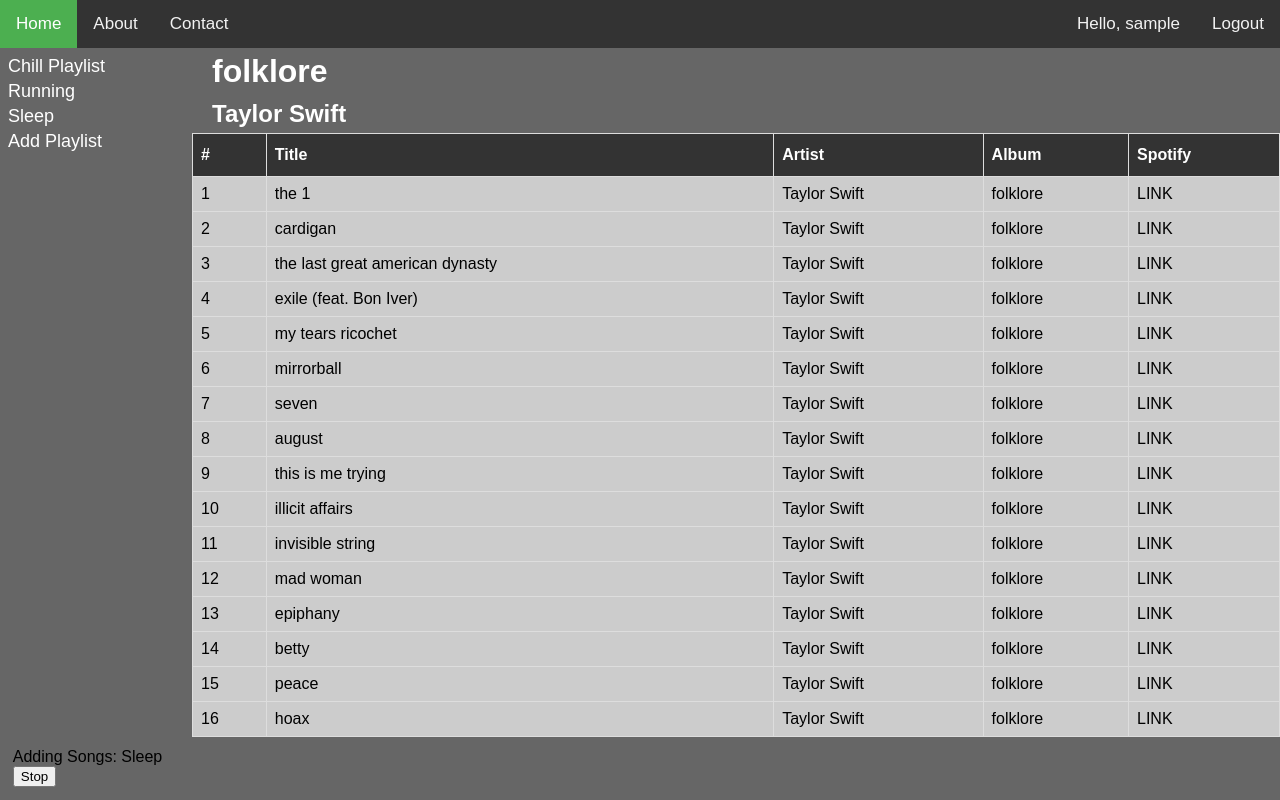
After one commit to rschneider98/CS470APP, a Flask app: page /browse/1/1 in a window 1280 px wide. The commit adds this page. Run offline with Flask 2, Linux system fonts and the light colour scheme; the visitor is signed in with stand-in values (Sample User, id 1).

Commit message:
styled dynamic tables

```diff
--- a/src/app.py
+++ b/src/app.py
@@ -5,37 +5,68 @@
 from flask import (
     Flask,
     redirect,
+    flash,
     url_for,
     request,
+    session,
     make_response,
     render_template
 )
 import mysql              # mysql connector library
-import sqlalchemy as sql  # sqlalchemy is used to connect to db
+# sqlalchemy is used to connect to db
+import sqlalchemy as sql
+from sqlalchemy.sql import text
+from sqlalchemy.exc import IntegrityError
+from sqlalchemy import (
+    Table,
+    Column,
+    Integer,
+    LargeBinary,
+    String,
+    MetaData
+)
 import pandas as pd       # used to execute SQL statements on sqlalchemy engine
-import sha3               # cryptographic hash for user verification
-from markupsafe import escape
+import hashlib            # cryptographic hash for user verification
+import random
 
 # SET ENVIRONMENT VARIABLES FOR DB
 # since this will be run at the same location as DB these are formatted for local connections to DB
-host = "127.0.0.1"  # localhost
+#host = "127.0.0.1"  # localhost
+host = "raspberrypi"
 port = 3306         # local port
 dbname = "music_library"
 dbuser = os.environ["db_user"]
 pwd = os.environ["db_pwd"]     # DO NOT hard-code this
 
 # create SQL engine for DB
-engine = sql.create_engine(f'mysql+mysqlconnector://{dbuser}:{pwd}@{host}:{port}/{dbname}')
+#engine = sql.create_engine(f'mysql+mysqlconnector://{dbuser}:{pwd}@{host}:{port}/{dbname}')
+
+# make formats for SQL queries that will be processed by SQLalchemy
+# sqlalchemy will filter inputs to delimit special characters
+SQL_VERIFY_USER = text("SELECT user.salt, user.pwd FROM user WHERE user.username = :user")
+
+# tables for sqlalchemy
+#meta = MetaData(engine).reflect()
+#user_table = meta.tables['user']
+
+'''user_table = Table(
+   'user', meta,
+   Column('email', String(255), primary_key=True),
+   Column('username', String(15), primary_key=True),
+   Column('salt', LargeBinary(20)),
+   Column('pwd', LargeBinary(512)),
+)'''
 
 # SET UP FLASK APPLICATION
 app = Flask(__name__)
+app.config['SECRET_KEY'] = 'super secret'
 
 
 @app.route('/')
 def index():
     # index route for webpage
     # if cookie does not exist, then the get function returns None
-    user = request.cookies.get('userID')
+    user = session.get('user')
     if user is not None:
         render_template("index.html", user=user)
     return render_template("index.html")
@@ -45,7 +76,7 @@
 def about():
     # return static information for about page
     # check if user is logged in to pass correct variables to template
-    user = request.cookies.get('userID')
+    user = session.get('user')
     if user is not None:
         render_template("about.html", user=user)
     return render_template("about.html")
@@ -55,7 +86,7 @@
 def contact():
     # return static contact page, check if user
     # is logged in to pass correct variables to template
-    user = request.cookies.get('userID')
+    user = session.get('user')
     if user is not None:
         render_template("contact.html", user=user)
     return render_template("contact.html")
@@ -64,12 +95,27 @@
 @app.route('/signup', methods=['POST', 'GET'])
 def signup():
     if request.method == 'POST':
+        email = request.form["email"].strip()
+        username = request.form["username"].strip()
+        password = request.form["password"].strip()
+        confirm_password = request.form["confirm_password"].strip()
         # verify that the passwords match
+        if password != confirm_password:
+            flash("Passwords must match")
+            return render_template("signup.html")
         # verify that the username and email are unused and
         # update the user information with the new data
-        # tutorial on sql: https://chartio.com/resources/tutorials/how-to-execute-raw-sql-in-sqlalchemy/
-        # https://stackoverflow.com/questions/20971680/sql-server-insert-if-not-exists
-        pass
+        salt = random.randbytes(20)
+        hashed_pwd = hashlib.sha_512(b''.join([salt, password])).digest()
+        try:
+            with engine.connect() as connection:
+                add_user = user_table.insert().values(email=email, user=username, salt=salt, pwd=hashed_pwd)
+                connection.execute(add_user)
+        except IntegrityError:
+            flash("Username or Email already taken")
+            return render_template("signup.html")
+        session['user'] = username
+        return redirect(url_for('browse'))
     # create page to allow users to sign up
     return render_template("signup.html")
 
@@ -79,10 +125,36 @@
     # login page for user
     if request.method == 'POST':
         # verify user exists and validate password is correct
-        # create user authorization cookie
-        if not request.cookies.get('foo'):
-            res = make_response("Setting a cookie")
-            res.set_cookie('foo', 'bar', max_age=60 * 60 * 24 * 365 * 2)
+        submitted_user = request.form["username"].strip()
+        submitted_pwd = request.form["password"].strip()
+
+        # REMOVE: for testing purpose only
+        if submitted_user == "admin" and submitted_pwd == "admin":
+            session['user'] = submitted_user
+            return redirect(url_for('browse'))
+
+        # SQL request to get salt and hash of the user
+        with engine.connect() as connection:
+            result = connection.execute(
+                SQL_VERIFY_USER,
+                user=submitted_user
+            )
+            # verify that result has one row
+            # there is a constraint in the database that this should be unique
+            if result.count() == 0:
+                flash("Username and Password do not match")
+                return render_template("login.html")
+            # compute the hash of password
+            user_info = result.first()
+            salt = result["salt"]
+            validation_pwd = result["pwd"]
+            hashed_pwd = hashlib.sha3_512(b"".join([salt, submitted_pwd])).digest()
+            # create user authorization cookie
+            if validation_pwd == hashed_pwd:
+                session['user'] = submitted_user
+            else:
+                flash("Username and Password do not match")
+                return render_template("login.html")
         return redirect(url_for('browse'))
     else:
         return render_template("login.html")
@@ -91,6 +163,7 @@
 @app.route('/logout')
 def logout():
     # delete user authorization cookie
+    session.pop('user', None)
     # redirect to index
     return redirect(url_for('index'))
 
@@ -100,7 +173,120 @@
     # webpage to allow user to browse playlists
     # use the url parameters to define different access paths
     # parameter options: playlist = id, album = id, artist = id, view = {"recent", "top200", "new"}
-    return 'Hello, World!'
+    user = session.get('user')
+    if user is not None:
+        # show liked songs
+        # get the information requested
+        df = None
+        title = "folklore"
+        subtitle = "Taylor Swift"
+        rows = [
+            ("1", "the 1", "Taylor Swift", "folklore", "1", "7", "LINK"),
+            ("2", "cardigan", "Taylor Swift", "folklore", "1", "7", "LINK"),
+            ("3", "the last great american dynasty", "Taylor Swift", "folklore", "1", "7", "LINK"),
+            ("4", "exile (feat. Bon Iver)", "Taylor Swift", "folklore", "1", "7", "LINK"),
+            ("5", "my tears ricochet", "Taylor Swift", "folklore", "1", "7", "LINK"),
+            ("6", "mirrorball", "Taylor Swift", "folklore", "1", "7", "LINK"),
+            ("7", "seven", "Taylor Swift", "folklore", "1", "7", "LINK"),
+            ("8", "august", "Taylor Swift", "folklore", "1", "7", "LINK"),
+            ("9", "this is me trying", "Taylor Swift", "folklore", "1", "7", "LINK"),
+            ("10", "illicit affairs", "Taylor Swift", "folklore", "1", "7", "LINK"),
+            ("11", "invisible string", "Taylor Swift", "folklore", "1", "7", "LINK"),
+            ("12", "mad woman", "Taylor Swift", "folklore", "1", "7", "LINK"),
+            ("13", "epiphany", "Taylor Swift", "folklore", "1", "7", "LINK"),
+            ("14", "betty", "Taylor Swift", "folklore", "1", "7", "LINK"),
+            ("15", "peace", "Taylor Swift", "folklore", "1", "7", "LINK"),
+            ("16", "hoax", "Taylor Swift", "folklore", "1", "7", "LINK"),
+        ]
+        return render_template("browse.html", user=user, rows=rows, title=title, subtitle=subtitle)
+    return redirect(url_for('login'))
+
+
+@app.route('/playlist/<int:playlist>')
+def browse_playlist(playlist):
+    # webpage to allow user to browse playlists
+    # use the url parameters to define different access paths
+    # parameter options: playlist = id, album = id, artist = id, view = {"recent", "top200", "new"}
+    user = session.get('user')
+    if user is not None:
+        # get the information requested
+        df = None
+        colnames = list(df.columns)
+        rows = list(df.to_records(index=False))
+        # call separate sql with sqlalchemy to get name of playlist, user name, etc.
+        return render_template("browse.html", user=user, columns=colnames, rows=rows, title=name)
+    return redirect(url_for('login'))
+
+
+@app.route('/browse/<int:artist>/<int:album>')
+def browse_album(artist, album):
+    # webpage to allow user to browse playlists
+    # use the url parameters to define different access paths
+    # parameter options: playlist = id, album = id, artist = id, view = {"recent", "top200", "new"}
+    user = session.get('user')
+    if user is not None:
+        # get the information requested
+        df = None
+        title = "folklore"
+        subtitle = "Taylor Swift"
+        rows = [
+            ("1", "the 1", "Taylor Swift", "folklore", "1", "7", "LINK"),
+            ("2", "cardigan", "Taylor Swift", "folklore", "1", "7", "LINK"),
+            ("3", "the last great american dynasty", "Taylor Swift", "folklore", "1", "7", "LINK"),
+            ("4", "exile (feat. Bon Iver)", "Taylor Swift", "folklore", "1", "7", "LINK"),
+            ("5", "my tears ricochet", "Taylor Swift", "folklore", "1", "7", "LINK"),
+            ("6", "mirrorball", "Taylor Swift", "folklore", "1", "7", "LINK"),
+            ("7", "seven", "Taylor Swift", "folklore", "1", "7", "LINK"),
+            ("8", "august", "Taylor Swift", "folklore", "1", "7", "LINK"),
+            ("9", "this is me trying", "Taylor Swift", "folklore", "1", "7", "LINK"),
+            ("10", "illicit affairs", "Taylor Swift", "folklore", "1", "7", "LINK"),
+            ("11", "invisible string", "Taylor Swift", "folklore", "1", "7", "LINK"),
+            ("12", "mad woman", "Taylor Swift", "folklore", "1", "7", "LINK"),
+            ("13", "epiphany", "Taylor Swift", "folklore", "1", "7", "LINK"),
+            ("14", "betty", "Taylor Swift", "folklore", "1", "7", "LINK"),
+            ("15", "peace", "Taylor Swift", "folklore", "1", "7", "LINK"),
+            ("16", "hoax", "Taylor Swift", "folklore", "1", "7", "LINK"),
+        ]
+        return render_template("browse.html", user=user, rows=rows, title=title, subtitle=subtitle)
+    return redirect(url_for('login'))
+
+
+@app.route('/browse/<int:artist>')
+def browse_artist(artist):
+    # webpage to allow user to browse playlists
+    # use the url parameters to define different access paths
+    # parameter options: playlist = id, album = id, artist = id, view = {"recent", "top200", "new"}
+    user = session.get('user')
+    if user is not None:
+        # get the information requested
+        df = None
+        title = "Taylor Swift"
+        rows = [
+            ("1", "Taylor Swift", "2006", "1", "1", "LINK"),
+            ("2", "Fearless", "2008", "1", "2", "LINK"),
+            ("3", "Speak Now", "2010", "1", "3", "LINK"),
+            ("4", "Red", "2012", "1", "4", "LINK"),
+            ("5", "1989", "2014", "1", "5", "LINK"),
+            ("6", "reputation", "2017", "1", "6", "LINK"),
+            ("7", "Lover", "2019", "1", "7", "LINK"),
+            ("8", "folklore", "2020", "1", "8", "LINK")
+        ]
+        return render_template("browse_albums.html", user=user, rows=rows, title=title)
+    return redirect(url_for('login'))
+
+
+@app.route('/browse/<view>')
+def browse_view(view):
+    # webpage to allow user to browse playlists
+    # use the url parameters to define different access paths
+    # parameter options: playlist = id, album = id, artist = id, view = {"recent", "top200", "new"}
+    user = session.get('user')
+    if user is not None:
+        # get the information requested
+        df = None
+
+        return render_template("browse.html", user=user, columns=colnames, rows=rows, title=name)
+    return redirect(url_for('login'))
 
 
 @app.route('/sitemap')
--- /dev/null
+++ b/src/static/sidebar.css
@@ -0,0 +1,43 @@
+body {
+    background-color: #666666;
+}
+
+#title, #subtitle {
+    color: white;
+    background-color: #666666;
+    margin: 0;
+    padding: 5px 0 5px 20px;
+}
+
+#sidebar {
+    float:left;
+    position: fixed;
+    left:0;
+    top: 48px;
+    height: 100%;
+    width: 15%;
+    background-color: #666666;
+}
+
+#main {
+    width: 85%;
+    float: right;
+    margin-top: 48px;
+}
+
+#playlists {
+    font-size: 18px;
+    width: 100%;
+    color: white;
+    padding: 5px;
+    overflow: hidden;
+}
+
+#bottom-info {
+    width: 14%;
+    position: fixed;
+    bottom: 0;
+    left: 0;
+    margin: 0;
+    padding: 0 0 1% 1%;
+}
--- a/src/static/style.css
+++ b/src/static/style.css
@@ -6,6 +6,11 @@
 .topnav {
   overflow: hidden;
   background-color: #333;
+  position: fixed;
+  top: 0;
+  left: 0;
+  right: 0;
+  width: 100%;
 }
 
 .topnav a {
--- /dev/null
+++ b/src/static/tables.css
@@ -0,0 +1,28 @@
+/* CSS from W3Schools Example */
+
+#results {
+  font-family: Arial, Helvetica, sans-serif;
+  border-collapse: collapse;
+  width: 100%;
+}
+
+#results td, #results th {
+  border: 1px solid #ddd;
+  padding: 8px;
+}
+
+#results tr:hover {
+    background-color: #ddd;
+}
+
+#results th {
+  padding-top: 12px;
+  padding-bottom: 12px;
+  text-align: left;
+  background-color: #333333;
+  color: white;
+}
+
+#results tr {
+    background-color: #cccccc;
+}
--- a/src/templates/base.html
+++ b/src/templates/base.html
@@ -10,8 +10,8 @@
     <a href="{{ url_for('about') }}">About</a>
     <a href="{{ url_for('contact') }}">Contact</a>
     {% if user is defined %}
-    <span>Hello, {{user}}</span>
     <a href="{{ url_for('logout') }}" style="float:right">Logout</a>
+    <a href="/" style="float:right">Hello, {{user}}</a>
     {% else %}
     <a href="{{ url_for('signup') }}" style="float:right;background-color:#3333ff">Sign Up</a>
     <a href="{{ url_for('login') }}" style="float:right">Log In</a>
--- /dev/null
+++ b/src/templates/browse.html
@@ -0,0 +1,51 @@
+{% extends 'base.html' %}
+
+{% block header %}
+  {% block title %}Music Library | {{ title }}{% endblock %}
+{% endblock %}
+
+{% block head %}
+<link rel="stylesheet" type="text/css" href="{{ url_for('static', filename='tables.css') }}">
+<link rel="stylesheet" type="text/css" href="{{ url_for('static', filename='sidebar.css') }}">
+{% endblock %}
+
+{% block content %}
+<div id="sidebar">
+    <table id="playlists">
+        <tr><td>Chill Playlist</td></tr>
+        <tr><td>Running</td></tr>
+        <tr><td>Sleep</td></tr>
+        <tr><td>Add Playlist</td></tr>
+    </table>
+
+    <div id="bottom-info">
+        <p style="margin:0;">Adding Songs: Sleep</p>
+        <button>Stop</button>
+    </div>
+</div>
+
+<div id="main">
+<h1 id="title">{{ title }}</h1>
+<h2 id="subtitle">{{ subtitle}}</h2>
+<table id="results">
+<thead>
+    <th>#</th>
+    <th>Title</th>
+    <th>Artist</th>
+    <th>Album</th>
+    <th>Spotify</th>
+</thead>
+<tbody>
+{%- for row in rows %}
+    <tr>
+        <td>{{ row[0] }}</td>
+        <td>{{ row[1] }}</td>
+        <td onclick="window.location.href='{{ url_for('browse_artist', artist=row[4]) }}';">{{ row[2] }}</td>
+        <td onclick="window.location.href='{{ url_for('browse_album', artist=row[4], album=row[5]) }}';">{{ row[3] }}</td>
+        <td onclick="window.location.href='https://spotify.com/{{ row[6] }}';">LINK</td>
+    </tr>
+{%- endfor %}
+</tbody>
+</table>
+</div>
+{% endblock %}
```
Also changed, not shown: src/templates/browse_albums.html (added, +45 -0 lines), src/templates/search.html (added, +25 -0 lines).
